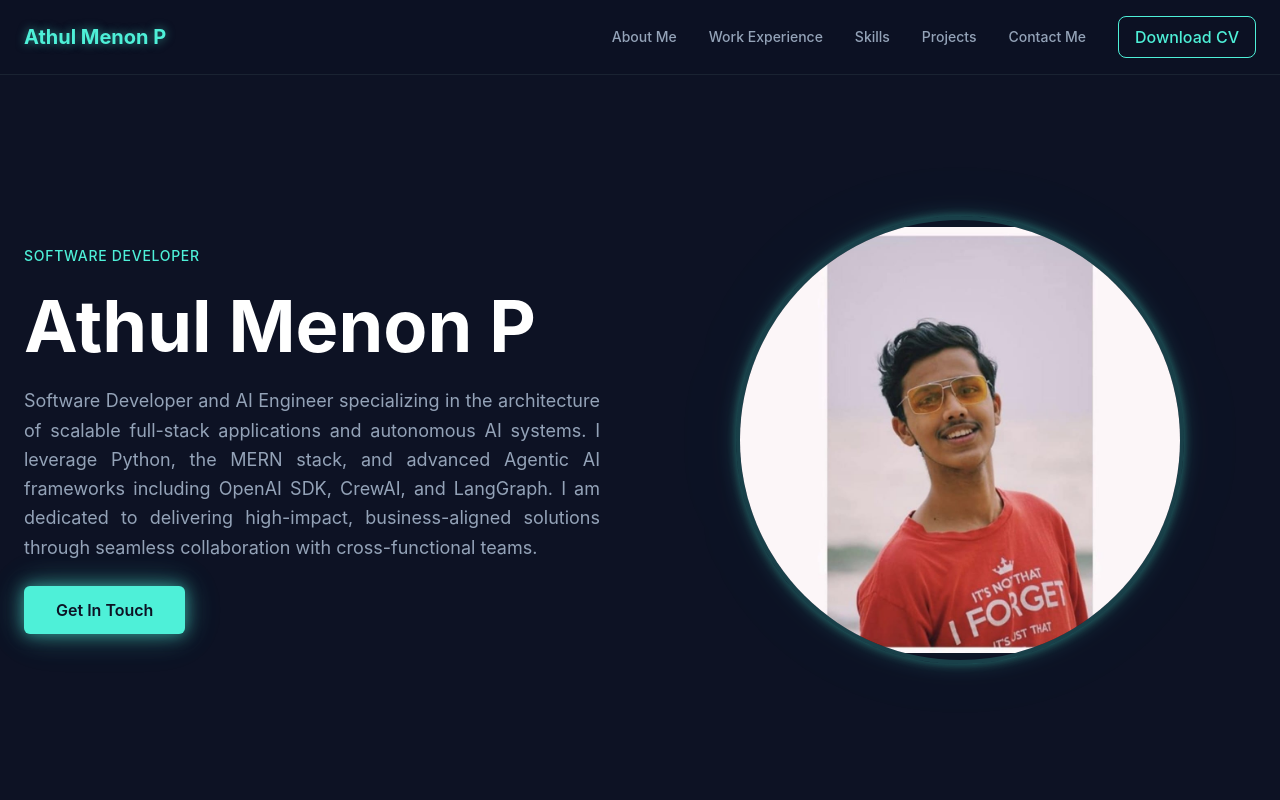
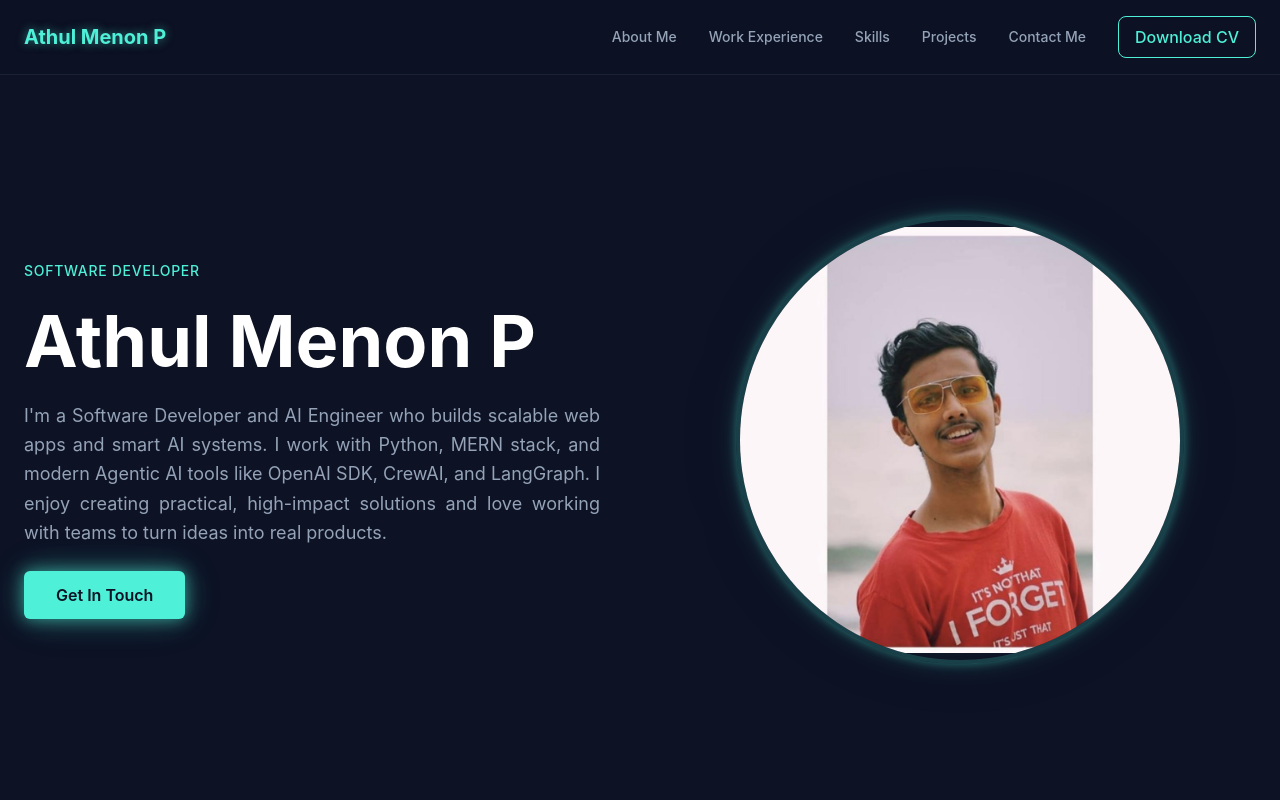
Before and after one commit to a-thul2/My_Portfolio, a React (Vite) app: page / in a window 1280 px wide. Shown: the top 800 px of the page. Built offline with nearby package versions, Linux system fonts and the light colour scheme.

Commit message:
Update HeroSection.tsx

```diff
--- a/src/components/HeroSection.tsx
+++ b/src/components/HeroSection.tsx
@@ -24,7 +24,7 @@ const HeroSection = () => {
           <h1 className="text-5xl md:text-6xl lg:text-7xl font-bold leading-tight">
             Athul Menon P
           </h1>
-          <p className="text-[#94a3b8] text-lg text-justify leading-relaxed max-w-xl">Software Developer and AI Engineer specializing in the architecture of scalable full-stack applications and autonomous AI systems. I leverage Python, the MERN stack, and advanced Agentic AI frameworks including OpenAI SDK, CrewAI, and LangGraph. I am dedicated to delivering high-impact, business-aligned solutions through seamless collaboration with cross-functional teams.</p>
+          <p className="text-[#94a3b8] text-lg text-justify leading-relaxed max-w-xl">I'm a Software Developer and AI Engineer who builds scalable web apps and smart AI systems. I work with Python, MERN stack, and modern Agentic AI tools like OpenAI SDK, CrewAI, and LangGraph. I enjoy creating practical, high-impact solutions and love working with teams to turn ideas into real products.</p>
           <Button
             onClick={scrollToContact}
             className="bg-[#4ef0d8] text-[#0d1224] hover:bg-[#3dd4bf] font-semibold px-8 py-6 text-base neon-glow-strong transition-all duration-300 hover:scale-105"
```
